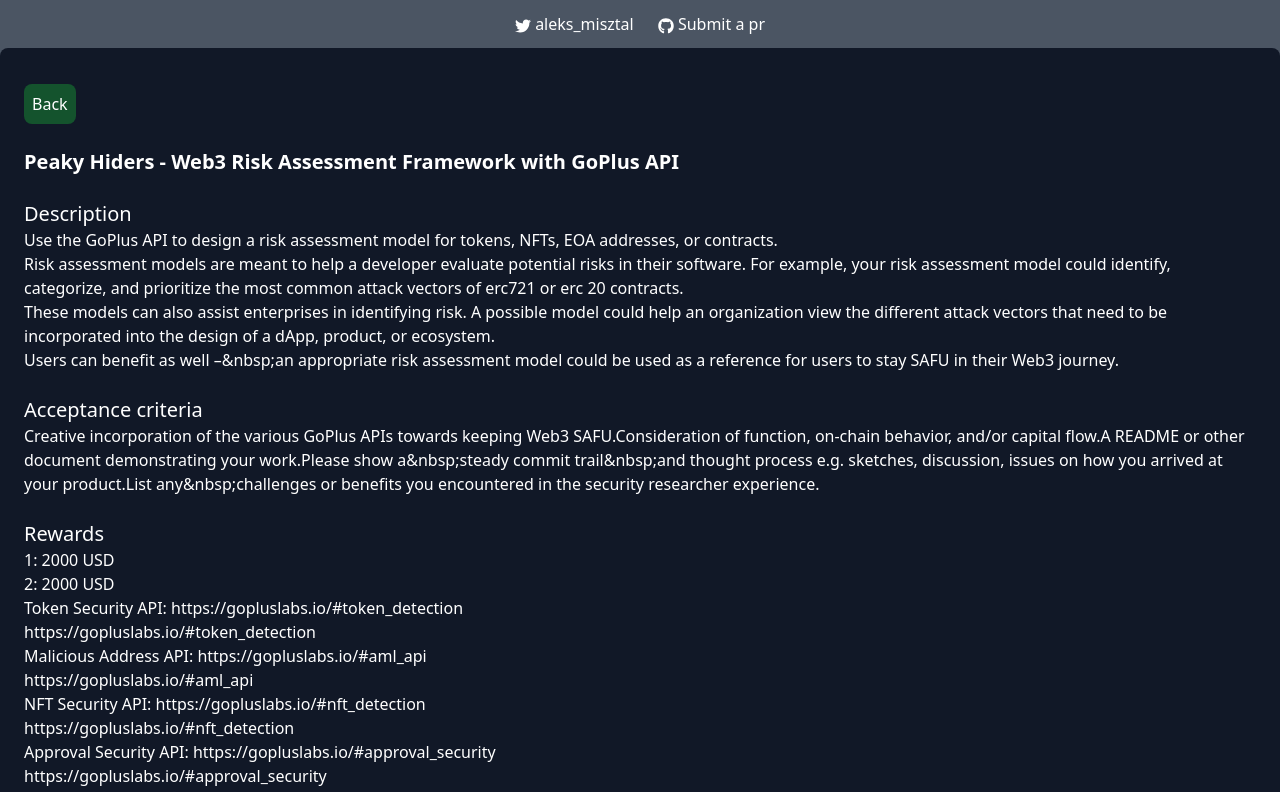
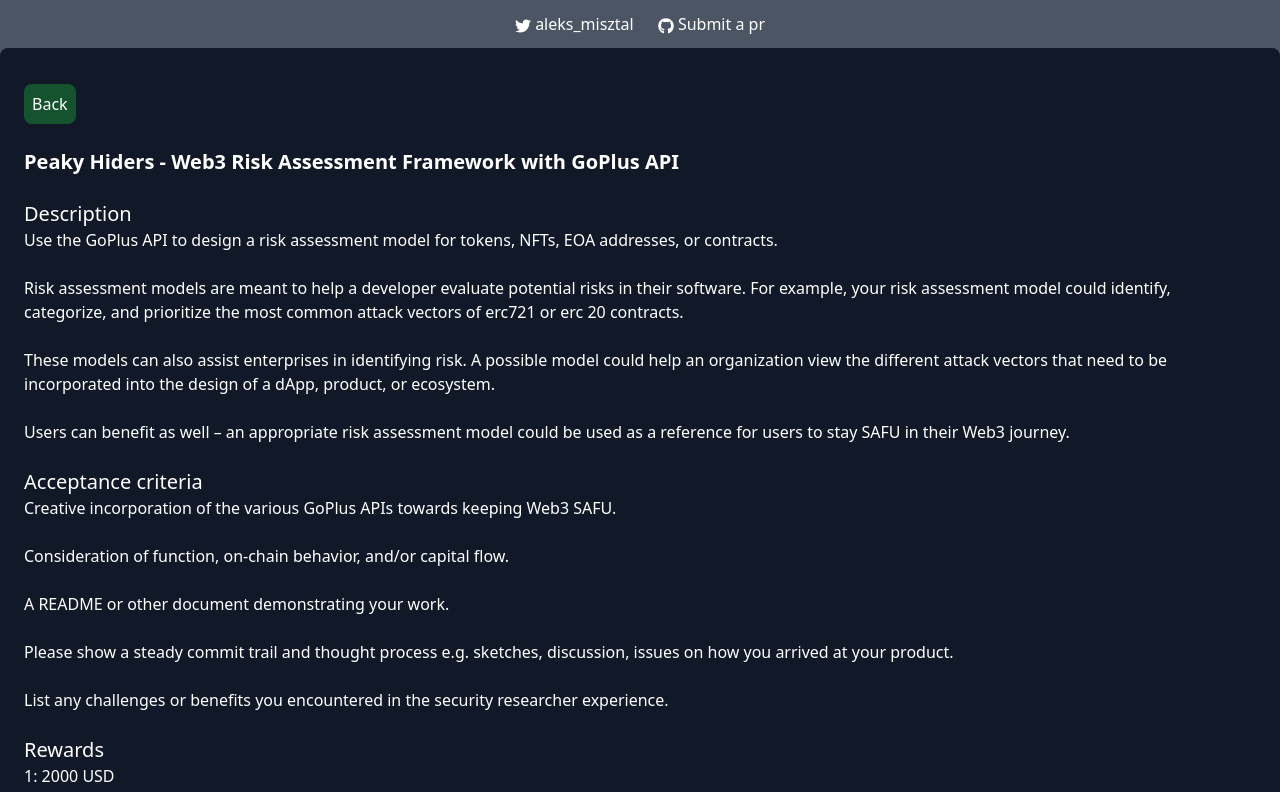
Before and after one commit to AleksanderMisztal/ethdenverbounties, a Next.js app: page /bounty/b7d53679-c1c2-4642-997f-01695aab1b39 in a window 1280 px wide. Shown: the top 792 px of the page. Built offline with nearby package versions, Linux system fonts and the light colour scheme.

Commit message:
Render bounty description and acceptance criteria as HTML

```diff
--- a/pages/bounty/[id].js
+++ b/pages/bounty/[id].js
@@ -25,17 +25,6 @@
 }
 
 const Bounty = ({ bounty }) => {
-  const description = bounty.description
-    .replace(/<p>|<\/p>/g, '\n')
-    .replace(/<\/?[^>]+(>|$)/g, '')
-    .replace(/\n+/g, '\n')
-    .trim();
-  const acceptanceCriteria = bounty.acceptanceCriteria
-    .replace(/<p>|<\/p>/g, '\n')
-    .replace(/<\/?[^>]+(>|$)/g, '')
-    .replace(/\n+/g, '\n')
-    .trim();
-
   const [show, setShow] = useState(false);
 
   return (
@@ -45,9 +34,9 @@
       </div>
       <h1 className="text-xl font-bold">{bounty.name}</h1>
       <h4 className="text-xl mt-6">Description</h4>
-      <p className="whitespace-pre-wrap">{description}</p>
+      <p className="whitespace-pre-wrap" dangerouslySetInnerHTML={{ __html: bounty.description }} />
       <h4 className="text-xl mt-6">Acceptance criteria</h4>
-      <p className="whitespace-pre-wrap">{acceptanceCriteria}</p>
+      <div className="whitespace-pre-wrap" dangerouslySetInnerHTML={{ __html: bounty.acceptanceCriteria }} />
       <h4 className="text-xl mt-6">Rewards</h4>
       {bounty.rewardPool ? (
         <p>{bounty.rewardPool} reward pool</p>
```
